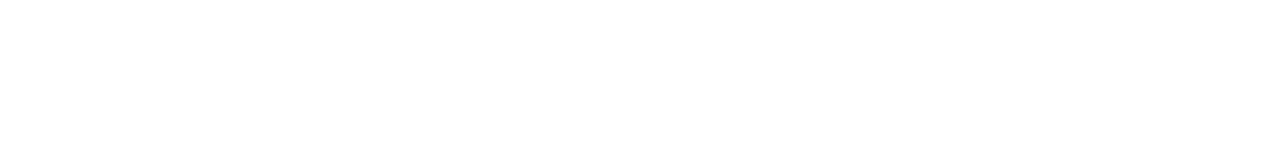
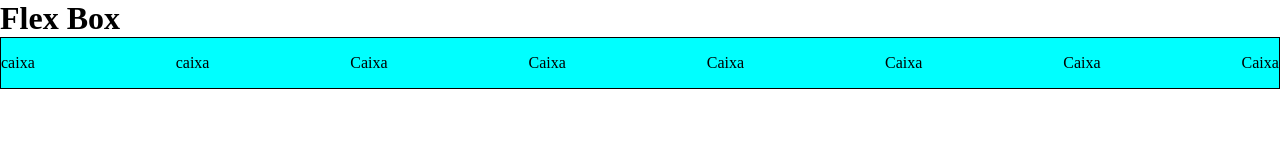
Before and after one commit to luciomelo-77/trabalho-de-cyberseguran-a, a plain HTML site: page index.html in a window 1280 px wide. Drawn offline with Linux system fonts and the light colour scheme.

Commit message:
fim da aula

```diff
--- /dev/null
+++ b/estilo.css
@@ -0,0 +1,16 @@
+*{
+    margin:0;
+    padding: 0;
+}
+
+
+.container{
+    height: 50px;
+    display: flex;
+    align-items: center;
+    gap: 20px;
+    flex-wrap: wrap;
+    justify-content: space-between;
+    background-color: aqua;
+    border: 1px, solid, black;
+}
--- a/index.html
+++ b/index.html
@@ -1,5 +1,25 @@
-<html5>
-  <img=
+<!DOCTYPE html>
+<html lang="en">
+<head>
+   <meta charset="UTF-8">
+   <meta name="viewport" content="width=device-width, initial-scale=1.0">
+   <title>Document</title>
+   <link rel="stylesheet" href="estilo.css">
+</head>
+<body>
 
+   <h1> Flex Box </h1>
 
-</html5>
+   <div class="container">
+      <div class="caixa">caixa</div>
+      <div class="caixa">caixa</div>
+      <div class="caixa">Caixa </div>
+      <div class="caixa">Caixa</div>
+      <div class="caixa">Caixa </div>
+      <div class="caixa">Caixa</div>
+      <div class="caixa">Caixa </div>
+      <div class="caixa">Caixa</div>
+
+   </div>
+</body>
+</html>
```
